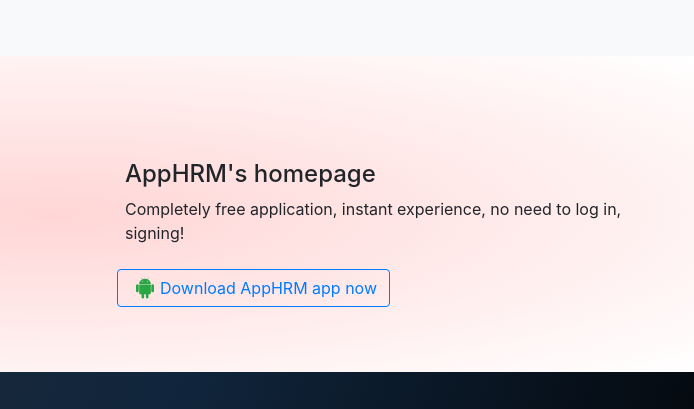
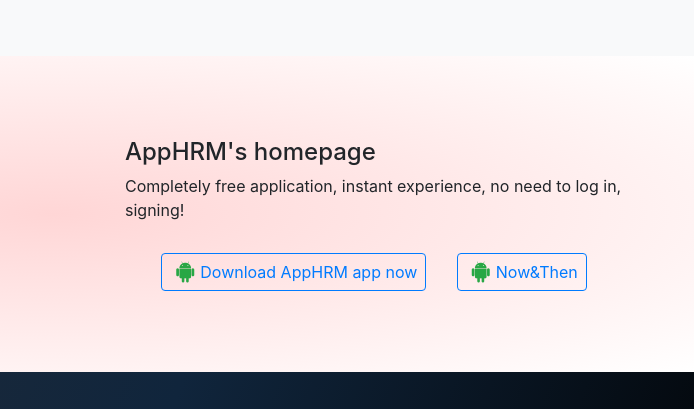
Before and after one commit to HoaTha/trangchinh, a plain HTML site: page index.html in a window 1280 px wide. Shown: the top 409 px of the page, 586-1280 px from the left. Drawn offline with nearby package versions, Linux system fonts and the light colour scheme.

Commit message:
Update index.html

```diff
--- a/index.html
+++ b/index.html
@@ -249,25 +249,40 @@
 
     <div class="hero-container" id="hero-sec">
         <div style="background:radial-gradient(#ffd6d6, transparent)" class="container-fluid">
-            <div class="row d-flex">
-                <div class="col align-middle">
+            <div class="row">
+                <div class="col-sm-12 col-md-6 d-flex align-items-center justify-content-center">
                     <div class="px-2 py-2">
                         <img src="https://hoatha.github.io/readmore/imgs/hello.gif" class="mx-auto d-block img-fluid" alt="">
                     </div>
                 </div>
-                <div class="col">
-                    <div class="px-5 py-5 mt-5">
+                <div class="col-sm-12 col-md-6 d-flex align-items-center justify-content-center">
+
+                    <div class="px-5 mb-5 mb-md-0">
+
                         <div class="px-2 py-2 align-middle">
                             <h4>AppHRM's homepage</h4>
                             <p> Completely free application, instant experience, no need to log in, signing!</p>
                         </div>
-                        <div class="d-flex" class="px-2 py-2">
-                            <a href="https://apphrm.dnd.vn/app.apk" download type="button" class="d-flex btn btn-outline-primary">
 
-                                <i class="fab fa-android fa-fw text-success fs-4"></i>
+                        <div class="text-center">
 
-                                <span>Download AppHRM app now</span>
-                            </a>
+                            <div class="btn" >
+                                <a href="https://apphrm.dnd.vn/app.apk" download type="button" class="d-flex px-2 col-12 col-sm-12 btn btn-outline-primary">
+
+                                    <i class="fab fa-android fa-fw text-success fs-4"></i>
+
+                                    <span>Download AppHRM app now</span>
+                                </a>
+                            </div>
+                            <div class="btn">
+
+                                <a href="https://admina.pages.dev" type="button" class="d-flex px-2 col-12 col-sm-12 btn btn-outline-primary">
+
+                                    <i class="fab fa-android fa-fw text-success fs-4"></i>
+
+                                    <span>Now&Then</span>
+                                </a>
+                            </div>
                         </div>
                     </div>
                 </div>
```
